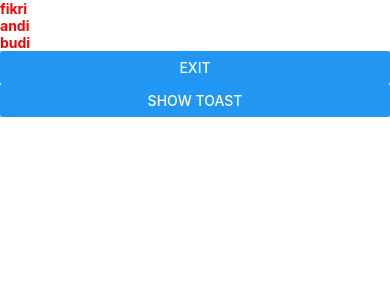
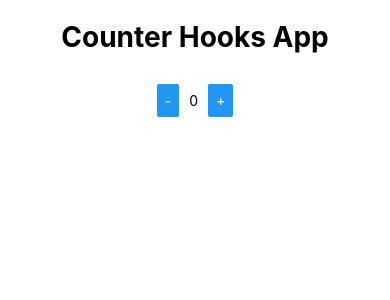
Before and after one commit to jamaludinfikrii/react-native-hello, a React Native app: screen / in a window 390 px wide. Shown: the top 300 px of the page. Built offline with nearby package versions, Linux system fonts and the light colour scheme.

Commit message:
counter app react hooks

```diff
--- a/App.js
+++ b/App.js
@@ -1,8 +1,9 @@
 import React from 'react'
+import CounterHooks from './src/screens/CounterHooks/CounterHooks';
 import LatihanComponents from './src/screens/LatihanComponents/LatihanComponents';
 
 const App = () => {
-  return <LatihanComponents />
+  return <CounterHooks />
 }
 
 export default App;
--- /dev/null
+++ b/src/screens/CounterHooks/CounterHooks.js
@@ -0,0 +1,21 @@
+import React,{useState} from 'react'
+import { Button, SafeAreaView, Text, View } from 'react-native'
+
+function CounterHooks(){
+
+    // const [variable,settervariable] = useState(initialvalue)
+    const [counter,setCounter] = useState(0)
+    return(
+        <SafeAreaView>
+            <Text style={{textAlign : "center",marginTop : 20,fontWeight : "bold",fontSize:28}}>Counter Hooks App</Text>
+
+            <View style={{flexDirection : "row",justifyContent : "center",alignItems:'center',marginTop : 30}}>
+                <Button title='-' onPress={() => setCounter(counter - 1)} />
+                    <Text style={{marginHorizontal : 10}}>{counter}</Text>
+                <Button title='+' onPress={() => setCounter(counter + 1)} />
+            </View>
+        </SafeAreaView>
+    )
+}
+
+export default CounterHooks
```
